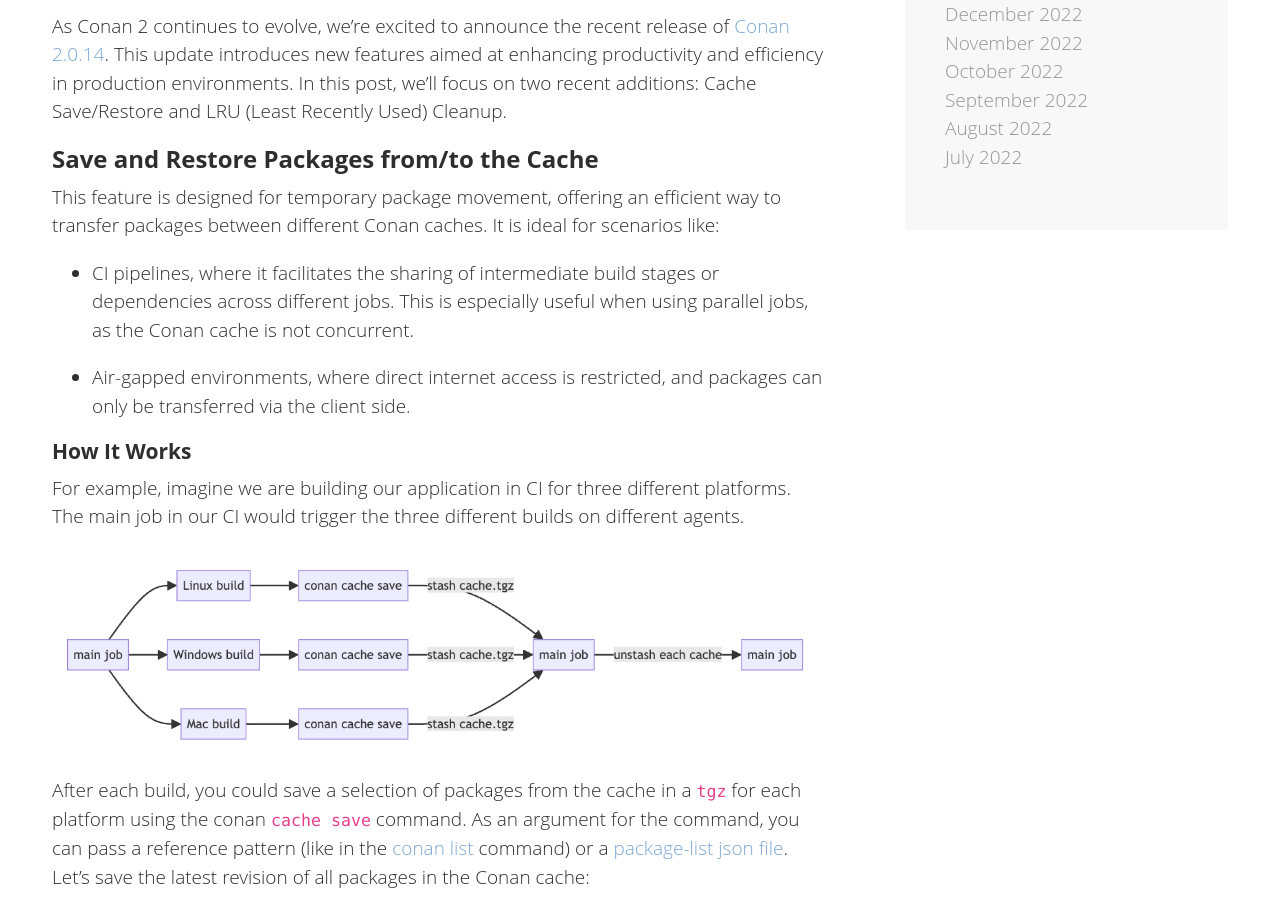
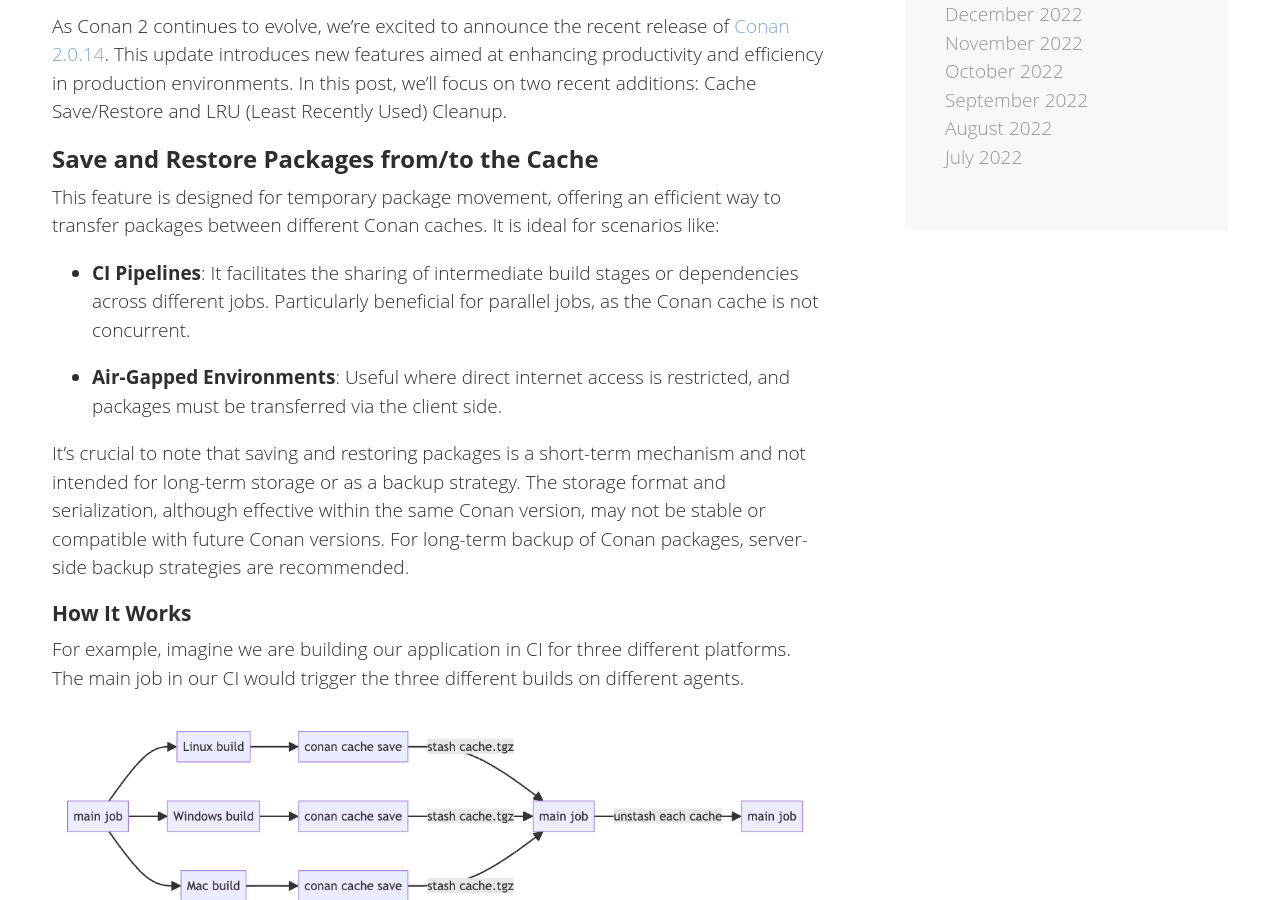
Before and after one commit to conan-io/conan-io.github.io, a Jekyll site: the page built from _posts/2023-11-28-Conan-new-features-2-0-14.markdown, in a window 1280 px wide and 900 px high, scrolled down 410 px. Built offline with Jekyll 4.4.1, drawn with Linux system fonts in a browser that asks for light colours; comment, search, counter and statistics services are not loaded.

Commit message:
minor changes

```diff
--- a/_posts/2023-11-28-Conan-new-features-2-0-14.markdown
+++ b/_posts/2023-11-28-Conan-new-features-2-0-14.markdown
@@ -17,12 +17,18 @@ Used) Cleanup.
 This feature is designed for temporary package movement, offering an efficient way to
 transfer packages between different Conan caches. It is ideal for scenarios like:
 
-- CI pipelines, where it facilitates the sharing of intermediate build stages or
-  dependencies across different jobs. This is especially useful when using parallel jobs,
-  as the Conan cache is not concurrent.
+- **CI Pipelines**: It facilitates the sharing of intermediate build stages or
+  dependencies across different jobs. Particularly beneficial for parallel jobs, as the
+  Conan cache is not concurrent.
 
-- Air-gapped environments, where direct internet access is restricted, and packages can
-  only be transferred via the client side.
+- **Air-Gapped Environments**: Useful where direct internet access is restricted, and
+  packages must be transferred via the client side.
+
+It's crucial to note that saving and restoring packages is a short-term mechanism and not
+intended for long-term storage or as a backup strategy. The storage format and
+serialization, although effective within the same Conan version, may not be stable or
+compatible with future Conan versions. For long-term backup of Conan packages, server-side
+backup strategies are recommended.
 
 #### How It Works
 
```
